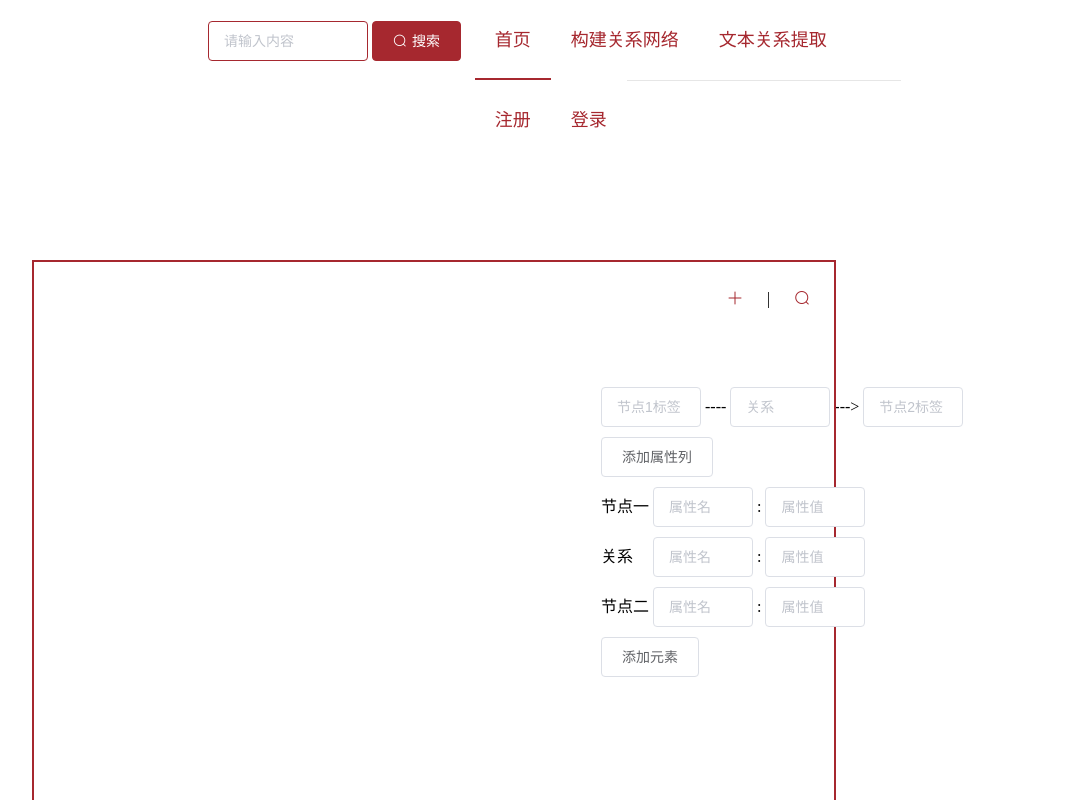
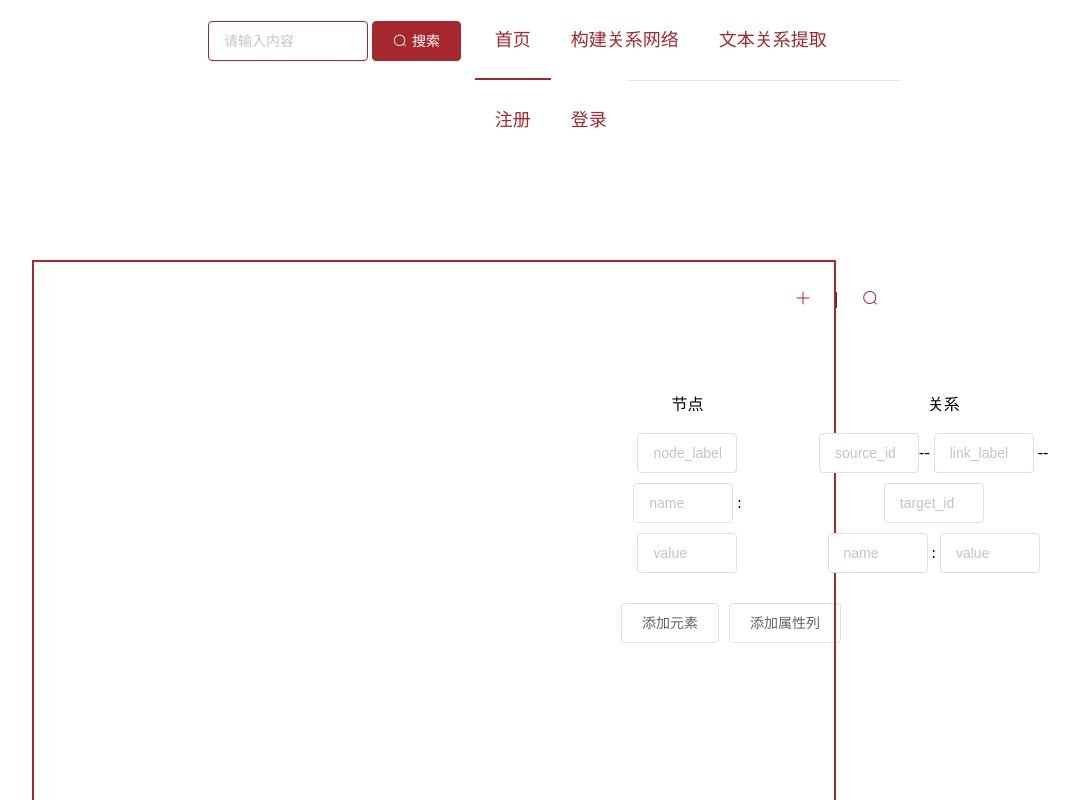
Before and after one commit to silenceck/Visualization-of-relation, a Vue app in the folder client/: page /add in a window 1280 px wide. Shown: the whole page, without its empty margins (112-1191 px from the left). Built offline with nearby package versions, Linux system fonts and the light colour scheme.

Commit message:
make some changes

```diff
--- /dev/null
+++ b/client/src/components/ADD1.vue
@@ -0,0 +1,88 @@
+<template>
+    <div class="add">
+        <el-row :gutter="24">
+            <el-col class="node" :span="12">
+                <div class="title">节点 &#12288;</div>
+                <div class="node_label">
+                    <el-input v-model="node_label" placeholder="Node_label"></el-input>  &#12288;
+                </div>
+                <div class="n1_pro" v-for='i in node' :key="i.key+`node`">
+                    <el-input v-model="i.name" placeholder="name"></el-input> : <el-input v-model="i.value" placeholder="value"></el-input>  &#12288;
+                </div>
+
+
+            </el-col>
+            <el-col class="relation" :span="12">
+                <div class="title">&#12288; 关系</div>
+                <div class="relation_label">
+                    <el-input v-model="source_id" placeholder="source_id"></el-input>--
+                    <el-input v-model="relation_label" placeholder="Link_label"></el-input> ->
+                    <el-input v-model="target_id" placeholder="target_id"></el-input>
+                </div>
+                <div class="res_pro" v-for='i in relation' :key="i.key+`relation`">
+                    <el-input v-model="i.name" placeholder="name"></el-input> : <el-input v-model="i.value" placeholder="value"></el-input>  &#12288;
+                </div>
+            </el-col>
+        </el-row>
+        <div>
+            <el-button class="add_btn" @click="add_element">
+                添加节点
+            </el-button>
+            <el-button class="add_btn" @click="add_propery">
+                添加属性列
+            </el-button>
+        </div>
+
+    </div>
+</template>
+<script>
+export default {
+    data(){
+        return {
+            iter_num: 1,
+            node_label:'',
+            relation_label:'',
+            node: [
+                {
+                    name: "",
+                    value: "",
+                    key: 1,
+                }
+            ],
+            relation: [
+                {
+                    name: "",
+                    value: "",
+                    key: 1,
+                }
+            ],
+        }
+    },
+    methods: {
+        add_propery(){
+            if (this.iter_num < 3) {
+                this.iter_num += 1;
+                this.node.push({
+                    name: "",
+                    value: "",
+                    key: this.iter_num,
+                });
+                this.relation.push({
+                    name: "",
+                    value: "",
+                    key: this.iter_num,
+                });
+
+            }
+        },
+    }
+
+
+}
+</script>
+
+<style scoped>
+.el-input {
+    width: 100px;
+}
+</style>
--- a/client/src/components/Add.vue
+++ b/client/src/components/Add.vue
@@ -1,39 +1,37 @@
 <template>
     <div class="add">
-        <div class="nodeAndRelationship">
-            <el-input v-model="node1_label" placeholder="节点1标签"></el-input> ---- <el-input v-model="relation_label" placeholder="关系"></el-input> --->
-            <el-input v-model="node2_label" placeholder="节点2标签"></el-input>
-        </div>
         <div class="propery">
-            <!-- <el-tooltip content="增加属性列" placement="bottom" effect="light" @click="add_element">
-                <i class="el-icon-plus"></i>
-            </el-tooltip> -->
+            <el-row :gutter="24">
+                <el-col class="node" :span="8">
+                    <div class="title"> 节点 &#12288;</div>
+                    <div class="node_label">
+                        <el-input v-model="node_label" placeholder="node_label"></el-input>  &#12288;
+                    </div>
+                    <div class="n1_pro" v-for='i in node' :key="i.key+`node`">
+                        <el-input v-model="i.name" placeholder="name"></el-input> : <el-input v-model="i.value" placeholder="value"></el-input>  &#12288;
+                    </div>
+                </el-col>
+                <el-col class="relation" :span="12">
+                    <div class="title">&#12288; 关系</div>
+                    <div class="relation_label" >
+                        <el-input v-model="source_id" placeholder="source_id"></el-input>--
+                        <el-input v-model="relation_label" placeholder="link_label"></el-input> --
+                        <el-input v-model="target_id" placeholder="target_id"></el-input>
+                    </div>
+                    <div class="res_pro" v-for='i in relation' :key="i.key+`relation`">
+                        <el-input v-model="i.name" placeholder="name"></el-input> : <el-input v-model="i.value" placeholder="value"></el-input>  &#12288;
+                    </div>
+                </el-col>
+            </el-row>
+        <div class="btn">
+            &#12288;
+            <el-button class="add_btn" @click="add_element">
+                添加元素
+            </el-button>
             <el-button class="add_btn" @click="add_propery">
                 添加属性列
             </el-button>
-            <div class="table">
-                <div class="node1">
-                    节点一
-                    <span class="n1_pro" v-for='i in node1' :key="i.key+`node1`">
-                        <el-input v-model="i.name" placeholder="属性名"></el-input> : <el-input v-model="i.value" placeholder="属性值"></el-input>  &#12288;
-                    </span>
-                </div>
-                <div class="relation">
-                    关系&#12288;
-                    <span class="res_pro" v-for='i in relation' :key="i.key+`relation`">
-                        <el-input v-model="i.name" placeholder="属性名"></el-input> : <el-input v-model="i.value" placeholder="属性值"></el-input>  &#12288;
-                    </span>
-                </div>
-                <div class="node2">
-                    节点二
-                    <span class="n2_pro" v-for='i in node2' :key="i.key+`node2`">
-                        <el-input v-model="i.name" placeholder="属性名"></el-input> : <el-input v-model="i.value" placeholder="属性值"></el-input> &#12288;
-                    </span>
-                </div>
-                <el-button class="add_btn" @click="add_element">
-                    添加元素
-                </el-button>
-            </div>
+        </div>
         </div>
 
     </div>
@@ -45,10 +43,11 @@ export default {
             node_id: 0,
             link_id: 0,
             iter_num: 1,
-            node1_label:'',
-            relation_label:'',
-            node2_label:'',
-            node1: [
+            node_label: '',
+            source_id: '',
+            relation_label: '',
+            target_id: '',
+            node: [
                 {
                     name: "",
                     value: "",
@@ -62,14 +61,6 @@ export default {
                     key: 1,
                 }
             ],
-            node2: [
-                {
-                    name: "",
-                    value: "",
-                    key: 1,
-                }
-            ],
-
         };
     },
     methods: {
@@ -79,7 +70,7 @@ export default {
         add_propery(){
             if (this.iter_num < 3) {
                 this.iter_num += 1;
-                this.node1.push({
+                this.node.push({
                     name: "",
                     value: "",
                     key: this.iter_num,
@@ -89,40 +80,58 @@ export default {
                     value: "",
                     key: this.iter_num,
                 });
-                this.node2.push({
-                    name: "",
-                    value: "",
-                    key: this.iter_num,
-                });
             }
         },
-        delete_element(){
-
-        },
         add_element: function(){
-            if(this.node1_label !== "" && this.relation_label === ""){
+            if(this.node_label !== "" && this.relation_label === ""){
                 const node = {
-                    label: this.node1_label,
+                    label: this.node_label,
                     id: String(this.node_id),
                 }
-                for(let i of this.node1){
+                for(let i of this.node){
                     const name = i.name;
                     const value = i.value;
-                    node[name] = value;
+                    if(name !== "" && value !== ''){
+                        node[name] = value;
+                    }else {
+                        this.$message.error('属性内容不能为空！！！');
+                        return;
+                    }
                 }
                 this.node_id = this.node_id + 1;
                 this.$store.dispatch('addNode', node);
-                // console.log(this.$store.getters.newChart);
+                this.node_label = '';
+                for(let i of this.node){
+                    i.name = '';
+                    i.value = '';
+                }
             }
-            if(this.relation_label !== "" && this.node1_label !== "" && this.node2_label !== ""){
+            if(this.relation_label !== "" && this.source_id !== "" && this.target !== ""){
                 const link = {
                     id: String(this.link_id),
                     name: this.relation_label,
-                    source: (this.node1_label),
-                    target: (this.node2_label),
+                    source: this.source_id,
+                    target: this.target_id,
+                }
+                for(let i of this.relation){
+                    const name = i.name;
+                    const value = i.value;
+                    if(name !== "" && value !== ''){
+                        link[name] = value;
+                    }else {
+                        this.$message.error('属性内容不能为空！！！');
+                        return;
+                    }
                 }
                 this.link_id = this.link_id + 1;
                 this.$store.dispatch('addLink', link);
+                this.source_id = '';
+                this.relation_label = '';
+                this.target = '';
+                for(let i of this.relation){
+                    i.name = '';
+                    i.value = '';
+                }
             }
             // for(let i in this.node1){
 
@@ -139,25 +148,41 @@ export default {
 
 <style scoped>
 .el-input {
+    margin-top: 10px;
     width: 100px;
+    text-align: center;
 }
 .nodeAndRelationship  {
     margin-top: 2px;
 }
 .add_btn {
-    margin-top: 10px;
+    margin-top: 30px;
 }
 .table {
     margin-top: 10px;
 }
-.node1 {
+.node {
     margin-top: 10px;
 }
 .relation {
     margin-top: 10px;
 }
-.node2 {
+.node_label {
+    text-align: center;
     margin-top: 10px;
+}
+.relation_label {
+    text-align: center;
+    margin-top: 10px;
+}
+.n1_pro {
+    text-align: center;
+}
+.res_pro {
+    text-align: center;
+}
+.title {
+    text-align: center;
 }
 
 
--- a/client/src/router.js
+++ b/client/src/router.js
@@ -9,6 +9,7 @@ import FundList from './views/FundList.vue'
 import NotFound from './views/404.vue'
 import CreateChart from './views/CreateChart.vue'
 import Add from './components/Add.vue'
+import ADD1 from './components/ADD1.vue'
 import Search from './components/Search.vue'
 
 Vue.use(Router)
@@ -84,7 +85,7 @@ const router = new Router({
     {
       path: '/test',
       name: '',
-      component: Search
+      component: ADD1,
     },
   ]
 })
--- a/client/src/views/CreateChart.vue
+++ b/client/src/views/CreateChart.vue
@@ -6,6 +6,7 @@
                     <div id="main" class="chart"></div>
                 </el-col>
                 <el-col :span='12' class="col2">
+                    &#12288;&#12288;&#12288;&#12288;
                     <router-link to="/add"><i class="el-icon-plus"></i></router-link> &#12288; |  &#12288;
                     <router-link to="/search"><i class="el-icon-search"></i></router-link>
                     <div class="add_search" >
@@ -15,7 +16,7 @@
             </el-row>
             <el-row :gutter="20">
                 <el-col :span="12">
-                    <div class="showinfo"><span v-for=" (val, key) in showinfo" :key="key"> {{key}}:{{val}}&#12288; </span></div>
+                    <div class="showinfo"><span v-for=" (val, key) in showinfo" :key="key"> {{key}}:{{val}}&#12288; </span> <span class="btn" v-if="showinfo !== null"> <el-button class="update">更新</el-button><el-button class="delete" @click="delete_element(showinfo)">删除</el-button></span></div>
                 </el-col>
             </el-row>
 
@@ -29,7 +30,7 @@ export default {
         return {
             // nodes: [],
             // links: [],
-            showinfo: {}
+            showinfo: null,
         }
     },
     mounted: function(){
@@ -41,7 +42,7 @@ export default {
         },
         links(){
             return this.$store.getters.newChart.links
-        }
+        },
     },
     methods: {
         getChartData: function(){
@@ -453,10 +454,12 @@ export default {
                     if (params.seriesType === 'graph') {
                         if (params.dataType === 'edge') {
                             that.showinfo = params.data;
+                            that.showinfo.type = 'link';
                             delete that.showinfo.emphasis;
                         }
                         else {
                             that.showinfo = params.data;
+                            that.showinfo.type = 'node';
                             delete that.showinfo.emphasis;
                         }
                     }
@@ -464,6 +467,15 @@ export default {
             });
             // }, 'xml');
         },
+        delete_element: function(showinfo){
+            if(showinfo.type == 'node'){
+                this.$store.dispatch('deleteNode', showinfo);
+                this.showinfo = null;
+            }else{
+                this.$store.dispatch('deleteLink', showinfo);
+                this.showinfo = null;
+            }
+        }
     },
     watch: {
         nodes: function(val, oldVal){
@@ -505,11 +517,19 @@ export default {
     border: 2px solid #a6282f;
     border-bottom: 1px solid rgb(220, 223, 230);
 }
+.update {
+    text-align: right;
+}
+.btn {
+    display: inline-block;
+    text-align: right;
+}
 .showinfo {
     margin-top: 100px;
     margin-left: 144px;
+    padding-top: 1px;
     width: 800px;
-    height: 20px;
+    height: 40px;
     border: 2px solid #a6282f;
     border-top: 0px;
 }
```
Also changed, not shown: client/src/store.js (+21 -1 lines).
